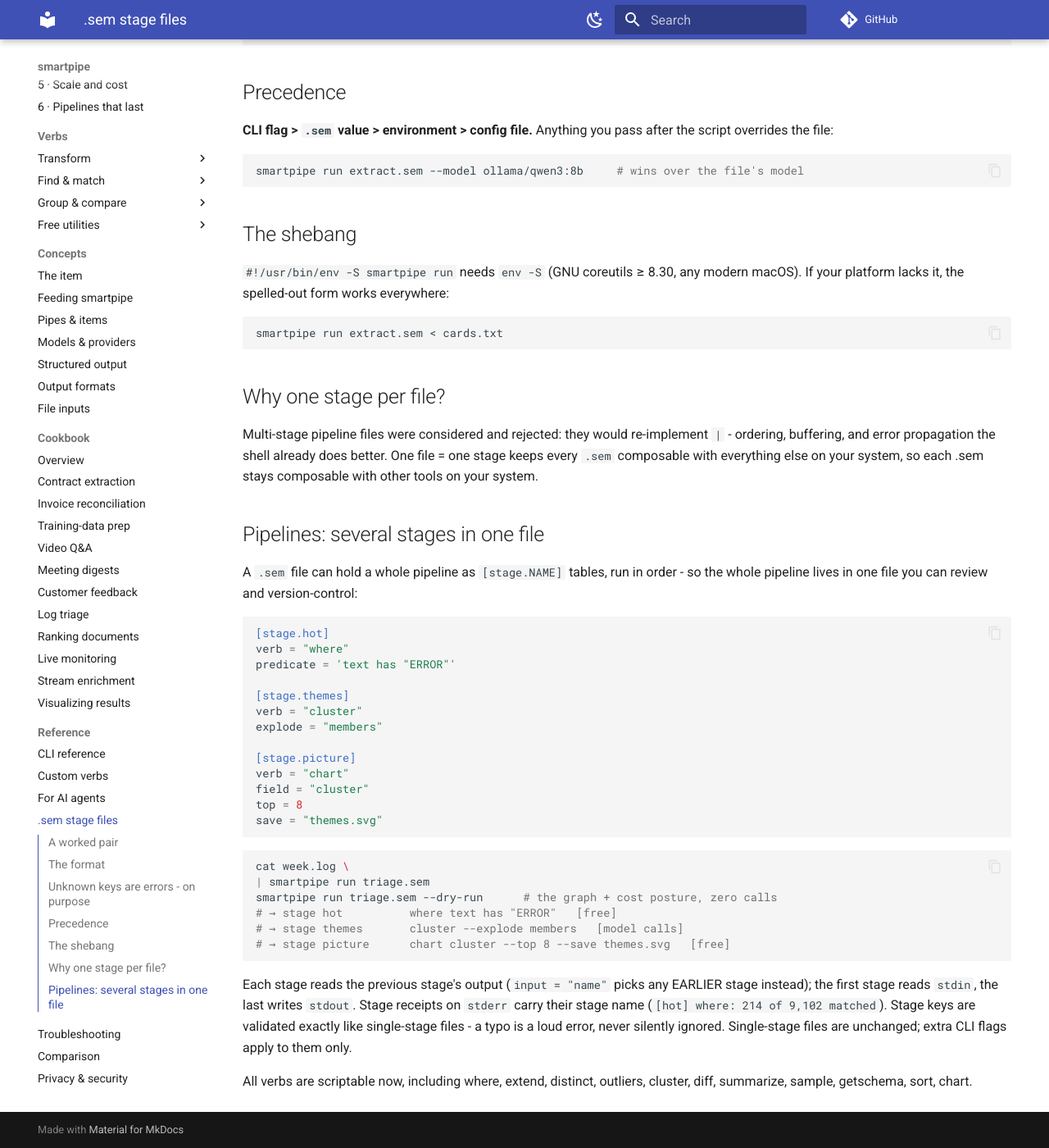
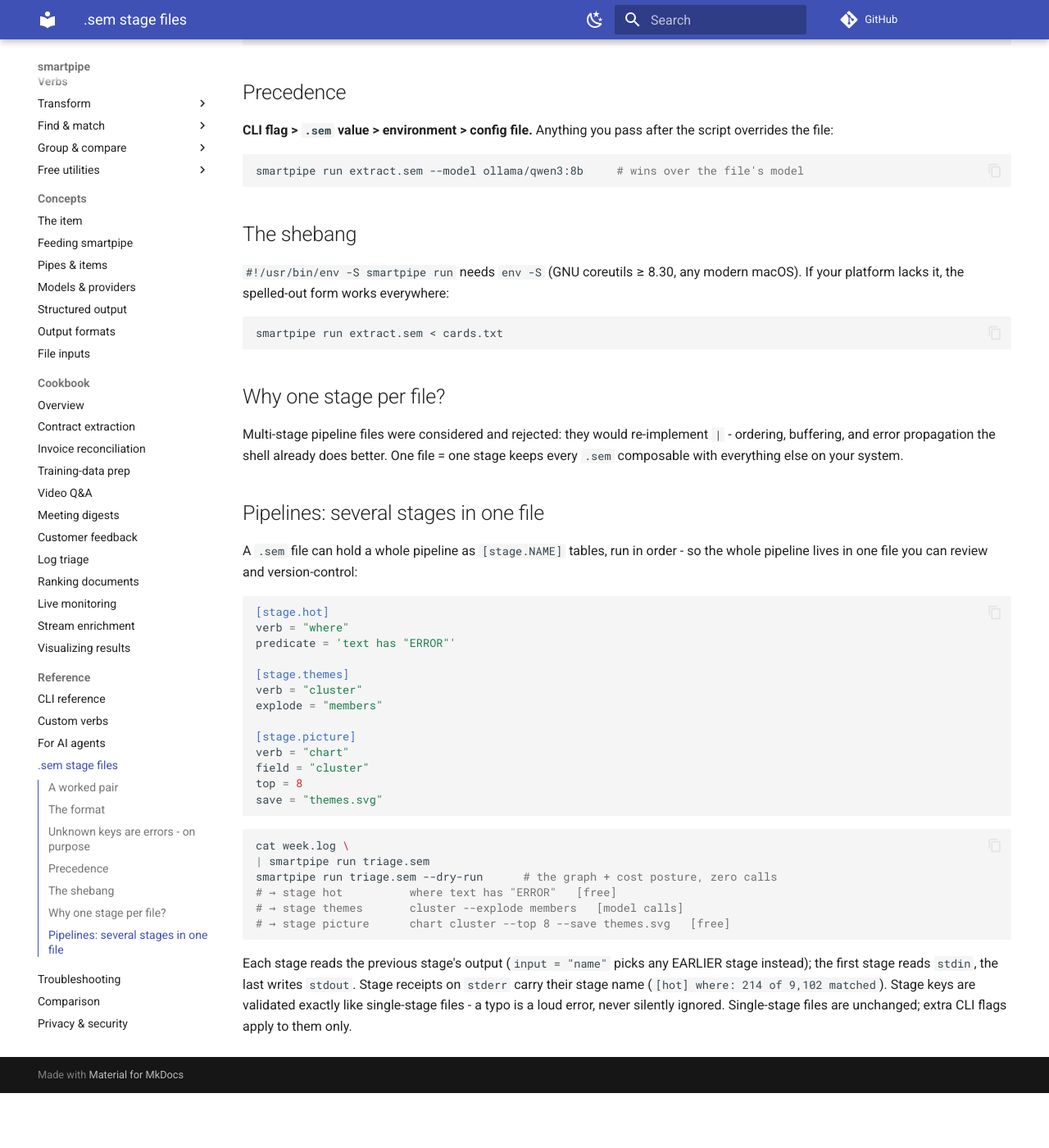
Before and after one commit to prabal-rje/smartpipe, an MkDocs documentation site: the page built from docs/reference/sem-files.md, in a window 1280 px wide and 1400 px high, scrolled down 2830 px. Shown: the whole window at 82% size. Built offline with MkDocs 1.6.1 and Material for MkDocs 9.7.7, drawn with Linux system fonts in a browser that asks for light colours; comment, search, counter and statistics services are not loaded; after the commit the page ends 4163 px from its top, so only the background shows below that.

Commit message:
docs(changelog): consolidate the example-audit wave into 1.4.0
Also trims two pre-existing sem-files.md leftovers the audit skipped: a
doubled 'composable' clause and a dangling scriptable-verbs line from
D38/14 (the format section already lists every verb).

```diff
--- a/docs/reference/sem-files.md
+++ b/docs/reference/sem-files.md
@@ -120,7 +120,7 @@
 Multi-stage pipeline files were considered and rejected: they would re-implement
 `|` - ordering, buffering, and error propagation the shell already does better.
 One file = one stage keeps every `.sem` composable with everything else on your
-system, so each .sem stays composable with other tools on your system.
+system.
 
 
 ## Pipelines: several stages in one file
@@ -159,5 +159,3 @@
 matched`). Stage keys are validated exactly like single-stage files - a typo
 is a loud error, never silently ignored. Single-stage files are unchanged;
 extra CLI flags apply to them only.
-
-All verbs are scriptable now, including where, extend, distinct, outliers, cluster, diff, summarize, sample, getschema, sort, chart.
```
Also changed, not shown: CHANGELOG.md (+21 -0 lines).
